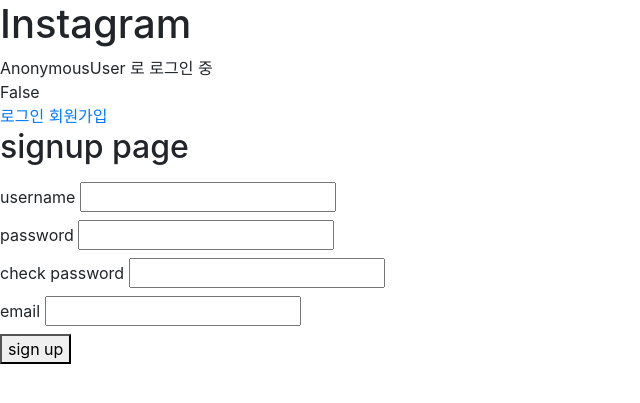
After one commit to kimdohwan/instagram, a Django app: page /members/signup_bak/ in a window 1280 px wide. The commit adds this page. Shown: the top 403 px of the page, without its empty margins (0-640 px from the left). Run offline with Django 3.2, Linux system fonts and the light colour scheme; some libraries are stand-ins or nearby versions.

Commit message:
6/25일 수업 끝, form.py 시작

```diff
--- a/app/members/urls.py
+++ b/app/members/urls.py
@@ -5,5 +5,6 @@
 urlpatterns = [
     path('login/', views.login_view, name='login'),
     path('logout/', views.logout_view, name='logout'),
+    path('signup_bak/', views.signup_bak, name='signup_bak'),
     path('signup/', views.signup, name='signup'),
 ]
--- a/app/members/views.py
+++ b/app/members/views.py
@@ -28,12 +28,43 @@
         return redirect('members:login')
 
 
-# 유져 클래스 자체를 가져올 때 get_user_model()
-# foreign키에 user모델을 저장할 때는 settings.AUTH_USER_MODEL
-User = get_user_model()
+from .forms import SignupForm
 
 
 def signup(request):
+    if request.method == 'POST':
+        form = SignupForm(request.POST)
+        context = {
+            'errors': [],
+        }
+        if form.is_valid:
+            # cleaned_data는 유효성 검사를 성공 햇을 때 사용하는 데이터
+            username = form.data['username']
+            email = form.data['email']
+            password = form.data['password']
+            password2 = form.data['password2']
+
+            user = User.objects.create_user(
+                username=username,
+                email=email,
+                password=password,
+            )
+            login(request, user)
+            return redirect('index')
+        else:
+            result = '\n'.join(['{}: {}'.format(key, value) for key, value in form.errors.items()])
+            return HttpResponse(result)
+    else:
+        form = SignupForm()
+        context = {
+            'form': form
+        }
+        return render(request, 'members/signup.html', context)
+
+
+# 유져 클래스 자체를 가져올 때 get_user_model()
+# foreign키에 user모델을 저장할 때는 settings.AUTH_USER_MODEL
+def signup_bak(request):
     context = {
         'errors': [],
     }
@@ -42,13 +73,40 @@
         password = request.POST['password']
         password2 = request.POST['password2']
         email = request.POST['email']
-        context['username']: username
-        context['email']: email
+        context['username'] = username
+        context['email'] = email
 
         if User.objects.filter(username=username).exists():
             context['errors'].append('유져 이미 존재')
         if password != password2:
             context['errors'].append('다른 패스워드입니다')
+
+        # for info in [('username', username), ('password', password), ('password2', password2), ('email', email)]:
+        #     if not info[1]:
+        #         context['errors'].append(f'tuple list - {info[0]} 를 입력해주세요')
+
+        required_fields = {'username': {'verbose_name': '아이디'},
+                           'password': {'verbose_name': '비밀번호'},
+                           'password2': {'verbose_name': '비밀번호2'},
+                           'email': {'verbose_name': '이메일'}
+                           }
+        for field_name in required_fields.keys():
+            if not locals()[field_name]:
+                context['errors'].append(
+                    f"{required_fields[field_name]['verbose_name']} 입력해주세요")
+
+        # for key, value in locals():
+        #     if not value:
+        #         context['errors'].append(f'locals() for문 - {key} 입력해주세요')
+
+        # if not username:
+        #     context['errors'].append('유져네임을 입력해주세요')
+        # if not email:
+        #     context['errors'].append('이메일을 입력해주세요')
+        # if not password:
+        #     context['errors'].append('패스워드을 입력해주세요')
+        # if not password2:
+        #     context['errors'].append('check password을 입력해주세요')
 
         if not context['errors']:
             user = User.objects.create_user(
@@ -60,4 +118,7 @@
             # user = authenticate(request, username=username, password=password)
             login(request, user)
             return redirect('index')
-    return render(request, 'members/signup.html', context)
+    return render(request, 'members/signup_bak.html', context)
+
+
+User = get_user_model()
--- a/app/templates/base.html
+++ b/app/templates/base.html
@@ -6,9 +6,12 @@
           content="width=device-width, user-scalable=no, initial-scale=1.0, maximum-scale=1.0, minimum-scale=1.0">
     <meta http-equiv="X-UA-Compatible" content="ie=edge">
     <title>Moviesgram</title>
+    <link rel="stylesheet" href="https://stackpath.bootstrapcdn.com/bootstrap/4.1.1/css/bootstrap.min.css" integrity="sha384-WskhaSGFgHYWDcbwN70/dfYBj47jz9qbsMId/iRN3ewGhXQFZCSftd1LZCfmhktB" crossorigin="anonymous">
+
 </head>
 <body>
 <h1>Instagram</h1>
+<div>{{ user }} 로 로그인 중</div>
 {{ user.is_authenticated }}
 <div>
     {% if user.is_authenticated %}
@@ -19,6 +22,7 @@
     {% else %}
     <a href="{% url 'members:login' %}">로그인</a>
     {% endif %}
+    <a href="{% url 'members:signup' %}">회원가입</a>
 </div>
 {% block content %}
 {% endblock %}
--- /dev/null
+++ b/app/templates/members/signup_bak.html
@@ -0,0 +1,19 @@
+{% extends 'base.html' %}
+{% block content %}
+<h2>signup page</h2>
+<form action="" method="post">
+    {% csrf_token %}
+    <ul>
+        {% for error in errors %}
+        <li>{{ error }}</li>
+        {% endfor%}
+    </ul>
+    <div>
+        <div><label>username <input type="text" name="username" value="{{ username }}"></label></div>
+        <div><label>password <input type="password" name="password" value="{{ password }}"></label></div>
+        <div><label>check password <input type="password" name="password2" value="{{ password2 }}"></label></div>
+        <div><label>email <input type="text" name="email" value="{{ email }}"></label></div>
+        <button type="submit">sign up</button>
+    </div>
+</form>
+{% endblock %}
```
Also changed, not shown: app/members/forms.py (added, +47 -0 lines), app/templates/members/signup.html (+10 -8 lines).
